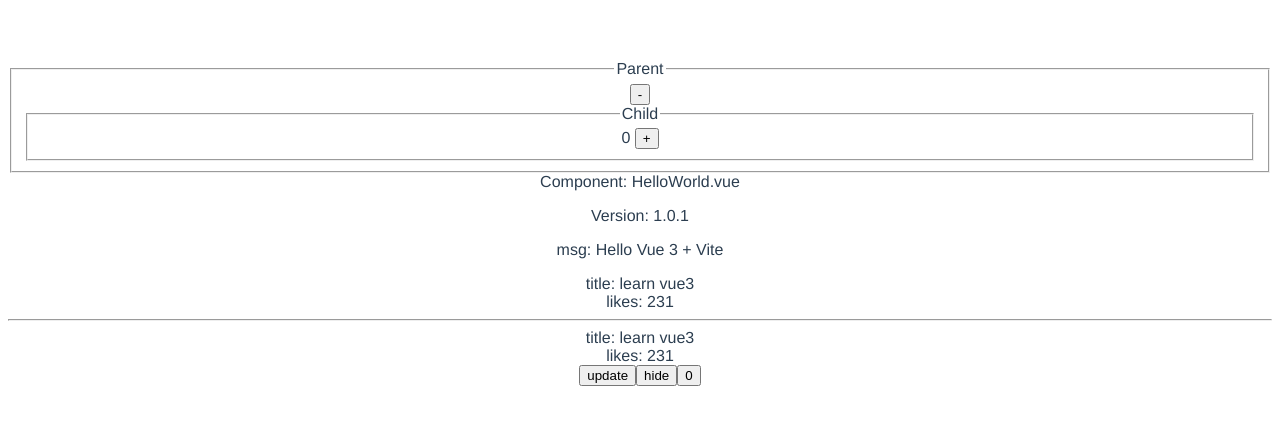
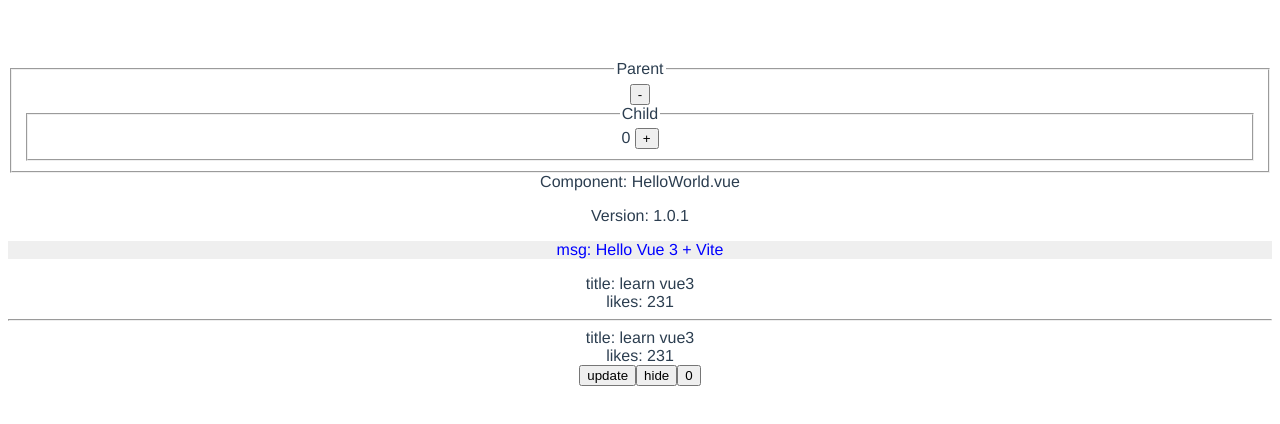
Before and after one commit to Huauauaa/vue3_news, a Vue app: page / in a window 1280 px wide. Shown: the top 424 px of the page. Built offline with nearby package versions, Linux system fonts and the light colour scheme.

Commit message:
global scss js variables

```diff
--- a/package.json
+++ b/package.json
@@ -7,6 +7,7 @@
     "preview": "vite preview"
   },
   "dependencies": {
+    "sass": "^1.45.0",
     "vue": "^3.2.23"
   },
   "devDependencies": {
--- a/src/App.vue
+++ b/src/App.vue
@@ -5,6 +5,7 @@ import { ref } from 'vue';
 import HelloWorld from './components/HelloWorld.vue';
 import Demo from './components/Demo.vue';
 import Parent from './components/Parent.vue';
+import variables from './styles/variables';
 
 const isShowDemo = ref(true);
 
@@ -18,7 +19,8 @@ function onSwitchDemo() {
 </script>
 
 <template>
-  <Parent />
+  <div :style="variables">
+    <Parent data-name="Parent" />
     <HelloWorld msg="Hello Vue 3 + Vite" @say="say">
       <template #name>
         <span>Component: HelloWorld.vue</span>
@@ -29,6 +31,7 @@ function onSwitchDemo() {
     </HelloWorld>
     <button @click="onSwitchDemo">{{ isShowDemo ? 'hide' : 'show' }}</button>
     <Demo v-if="isShowDemo" />
+  </div>
 </template>
 
 <style>
--- a/src/components/HelloWorld.vue
+++ b/src/components/HelloWorld.vue
@@ -1,12 +1,8 @@
 <script setup>
-import {
-  ref,
-  reactive,
-  defineProps,
-  watch,
-  defineEmits,
-  watchEffect,
-} from 'vue';
+import { ref, reactive, watch, defineEmits, watchEffect } from 'vue';
+import variables from '../styles/variables';
+
+console.log(variables['--primary']);
 
 defineProps({
   msg: {
@@ -68,7 +64,7 @@ watchEffect(() => {
 <template>
   <slot name="name"></slot>
   <slot name="version"></slot>
-  <p>msg: {{ msg }}</p>
+  <p class="msg">msg: {{ msg }}</p>
   <div>title: {{ data.video.title }}</div>
   <div>likes: {{ data.video.likes }}</div>
   <hr />
@@ -77,4 +73,9 @@ watchEffect(() => {
   <button @click="changeName">update</button>
 </template>
 
-<style scoped></style>
+<style scoped lang="scss">
+.msg {
+  color: $primary;
+  background-color: var(--bg);
+}
+</style>
--- /dev/null
+++ b/src/styles/variables.js
@@ -0,0 +1,4 @@
+export default {
+  '--primary': 'blue',
+  '--bg': '#efefef',
+};
--- /dev/null
+++ b/src/styles/variables.scss
@@ -0,0 +1 @@
+$primary: var(--primary);
--- a/vite.config.js
+++ b/vite.config.js
@@ -1,7 +1,20 @@
 import { defineConfig } from 'vite';
+import path from 'path';
 import vue from '@vitejs/plugin-vue';
 
 // https://vitejs.dev/config/
 export default defineConfig({
   plugins: [vue()],
+  resolve: {
+    alias: {
+      '~/': `${path.resolve(__dirname, 'src')}/`,
+    },
+  },
+  css: {
+    preprocessorOptions: {
+      scss: {
+        additionalData: `@import "~/styles/variables.scss";`,
+      },
+    },
+  },
 });
```
Also changed, not shown: 1 other file (tests, documents, lock files or other folders). Lines whose indentation alone changed are shown as unchanged.
